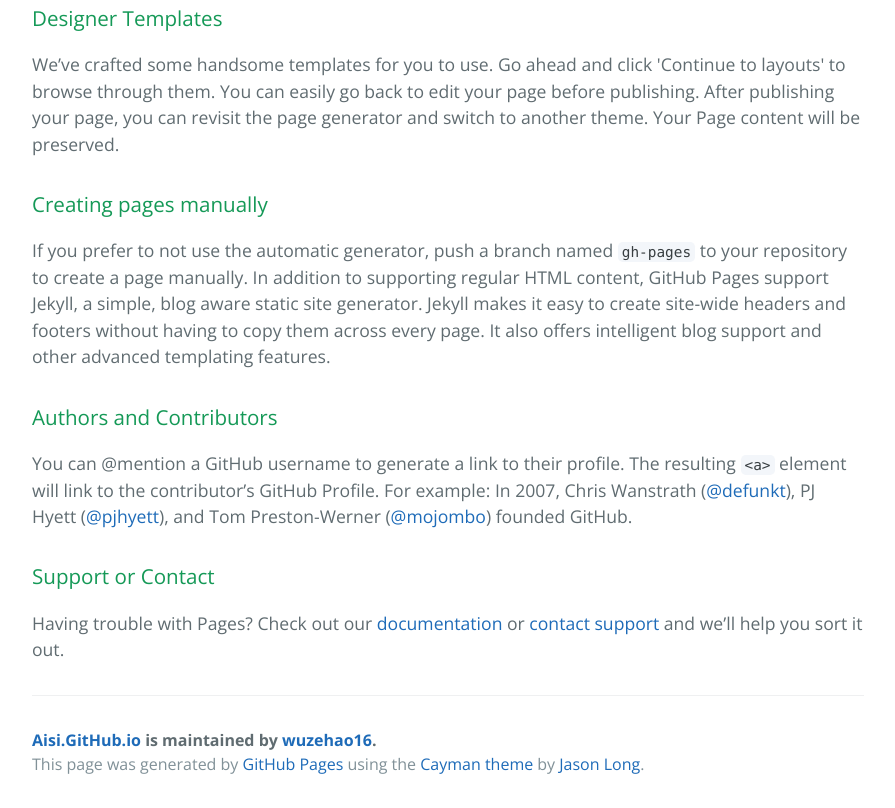
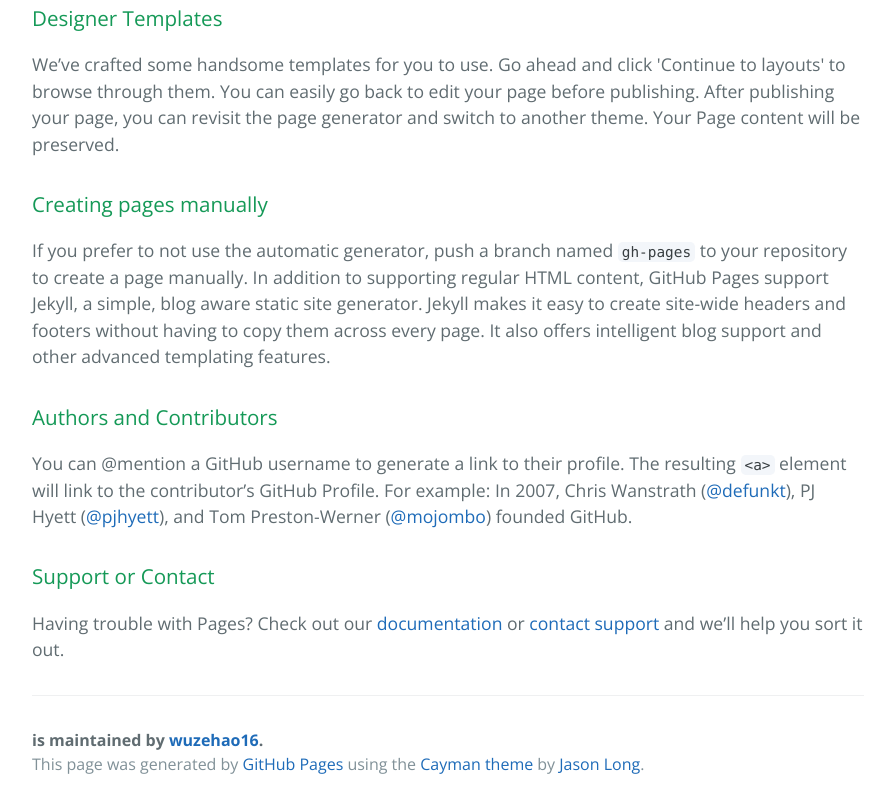
Before and after one commit to wuzehao16/aisi.github.io, a plain HTML site: page index.html in a window 1280 px wide. Shown: the part 598-1406 px from the top of the page, without its empty margins (192-1087 px from the left). Drawn offline with nearby package versions, Linux system fonts and the light colour scheme.

Commit message:
Update index.html

```diff
--- a/index.html
+++ b/index.html
@@ -2,7 +2,7 @@
 <html lang="en-us">
   <head>
     <meta charset="UTF-8">
-    <title>Aisi.GitHub.io by wuzehao16</title>
+    <title>Aisi</title>
     <meta name="viewport" content="width=device-width, initial-scale=1">
     <link rel="stylesheet" type="text/css" href="stylesheets/normalize.css" media="screen">
     <link href='https://fonts.googleapis.com/css?family=Open+Sans:400,700' rel='stylesheet' type='text/css'>
@@ -45,7 +45,7 @@
 <p>Having trouble with Pages? Check out our <a href="https://help.github.com/pages">documentation</a> or <a href="https://github.com/contact">contact support</a> and we’ll help you sort it out.</p>
 
       <footer class="site-footer">
-        <span class="site-footer-owner"><a href="https://github.com/wuzehao16/aisi.github.io">Aisi.GitHub.io</a> is maintained by <a href="https://github.com/wuzehao16">wuzehao16</a>.</span>
+        <span class="site-footer-owner"><a href="https://github.com/wuzehao16/aisi.github.io"></a> is maintained by <a href="https://github.com/wuzehao16">wuzehao16</a>.</span>
 
         <span class="site-footer-credits">This page was generated by <a href="https://pages.github.com">GitHub Pages</a> using the <a href="https://github.com/jasonlong/cayman-theme">Cayman theme</a> by <a href="https://twitter.com/jasonlong">Jason Long</a>.</span>
       </footer>
```
